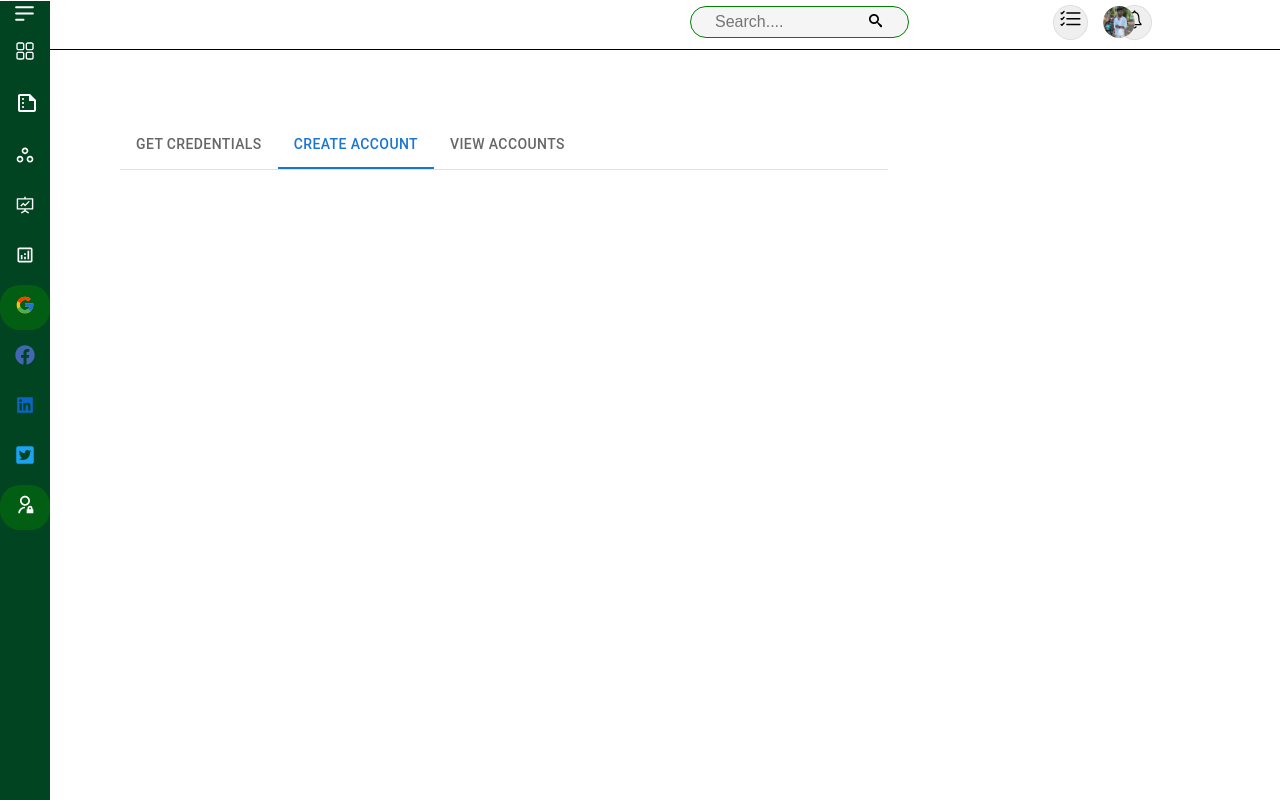
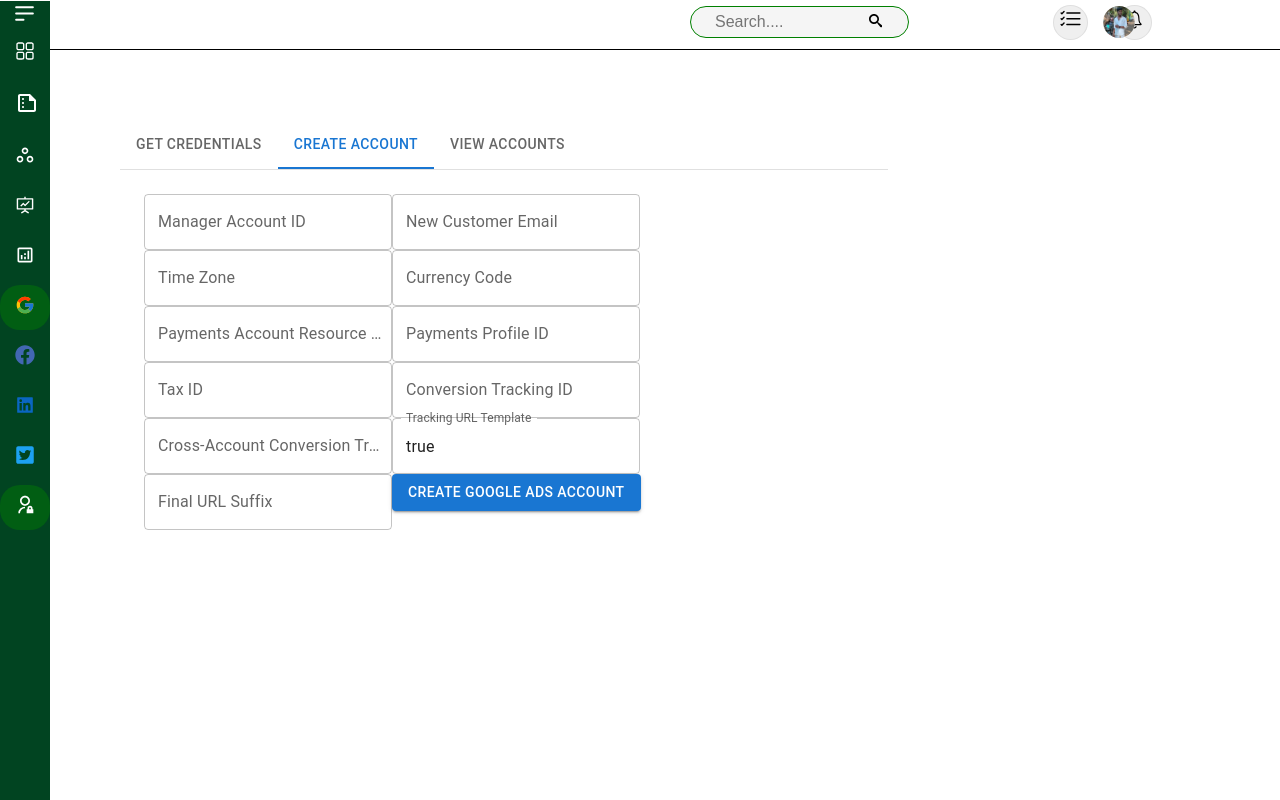
Before and after one commit to Sathishkumar-Ramachandran/CBMS, a React (Create React App) app: page /admin/google/mediasetup in a window 1280 px wide. Both pictures are taken after a click on the tab "CREATE ACCOUNT". Built offline with nearby package versions, Linux system fonts and the light colour scheme.

Commit message:
Google Ads Account

```diff
--- /dev/null
+++ b/src/Components/google/createaccount.js
@@ -0,0 +1,107 @@
+import React, { useState } from 'react';
+import axios from 'axios';
+import { TextField, FormControl, InputLabel, Select, MenuItem, Button } from '@mui/material';
+
+const CreateGoogleAdsAccountForm = () => {
+  const [managerAccountId, setManagerAccountId] = useState('');
+  const [newCustomerEmail, setNewCustomerEmail] = useState('');
+  const [timeZone, setTimeZone] = useState('');
+  const [currencyCode, setCurrencyCode] = useState('');
+  const [paymentsAccountResourceName, setPaymentsAccountResourceName] = useState('');
+  const [paymentsProfileId, setPaymentsProfileId] = useState('');
+  const [taxId, setTaxId] = useState('');
+  const [conversionTrackingId, setConversionTrackingId] = useState('');
+  const [crossAccountConversionTrackingId, setCrossAccountConversionTrackingId] = useState('');
+  const [trackingUrlTemplate, setTrackingUrlTemplate] = useState('');
+  const [finalUrlSuffix, setFinalUrlSuffix] = useState('');
+  const [error, setError] = useState('');
+
+  const handleSubmit = async (event) => {
+    event.preventDefault();
+    try {
+      const response = await axios.post('/create_google_ads_account', {
+        manager_account_id: managerAccountId,
+        new_customer_email: newCustomerEmail,
+        time_zone: timeZone,
+        currency_code: currencyCode,
+        payments_account_resource_name: paymentsAccountResourceName,
+        payments_profile_id: paymentsProfileId,
+        tax_id: taxId,
+        conversion_tracking_id: conversionTrackingId,
+        cross_account_conversion_tracking_id: crossAccountConversionTrackingId,
+        tracking_url_template: trackingUrlTemplate,
+        final_url_suffix: finalUrlSuffix,
+      });
+      console.log(response.data);
+      // Do something with the new customer account ID
+    } catch (error) {
+      console.error(error);
+      setError('An error occurred while creating the Google Ads account. Please try again.');
+    }
+  };
+
+  return (
+    <form onSubmit={handleSubmit}>
+      <TextField
+        label="Manager Account ID"
+        value={managerAccountId}
+        onChange={(event) => setManagerAccountId(event.target.value)}
+      />
+      <TextField
+        label="New Customer Email"
+        value={newCustomerEmail}
+        onChange={(event) => setNewCustomerEmail(event.target.value)}
+      />
+      <TextField
+        label="Time Zone"
+        value={timeZone}
+        onChange={(event) => setTimeZone(event.target.value)}
+      />
+      <TextField
+        label="Currency Code"
+        value={currencyCode}
+        onChange={(event) => setCurrencyCode(event.target.value)}
+      />
+      <TextField
+        label="Payments Account Resource Name"
+        value={paymentsAccountResourceName}
+        onChange={(event) => setPaymentsAccountResourceName(event.target.value)}
+      />
+      <TextField
+        label="Payments Profile ID"
+        value={paymentsProfileId}
+        onChange={(event) => setPaymentsProfileId(event.target.value)}
+      />
+      <TextField
+        label="Tax ID"
+        value={taxId}
+        onChange={(event) => setTaxId(event.target.value)}
+      />
+      <TextField
+        label="Conversion Tracking ID"
+        value={conversionTrackingId}
+        onChange={(event) => setConversionTrackingId(event.target.value)}
+      />
+      <TextField
+        label="Cross-Account Conversion Tracking ID"
+        value={crossAccountConversionTrackingId}
+        onChange={(event) => setCrossAccountConversionTrackingId(event.target.value)}
+      />
+      <TextField
+        label="Tracking URL Template"
+        value         onChange={(event) => setTrackingUrlTemplate(event.target.value)}
+        />
+        <TextField
+          label="Final URL Suffix"
+          value={finalUrlSuffix}
+          onChange={(event) => setFinalUrlSuffix(event.target.value)}
+        />
+        {error && <p style={{ color: 'red' }}>{error}</p>}
+        <Button variant="contained" color="primary" type="submit">
+          Create Google Ads Account
+        </Button>
+      </form>
+    );
+  };
+
+  export default CreateGoogleAdsAccountForm;
--- a/src/Pages/Google/Mediasetup.js
+++ b/src/Pages/Google/Mediasetup.js
@@ -7,6 +7,7 @@
 import Box from '@mui/material/Box';
 import Googleaccount from "./googleaccount";
 import Viewaccounts from "./viewaccounts";
+import CreateGoogleAdsAccountForm from '../../Components/google/createaccount.js';
 
 function TabPanel(props) {
   const { children, value, index, ...other } = props;
@@ -61,10 +62,10 @@
         <Googleaccount />
       </TabPanel>
       <TabPanel value={value} index={1}>
-        <Viewaccounts />
+        <CreateGoogleAdsAccountForm />
       </TabPanel>
       <TabPanel value={value} index={2}>
-        Item Three
+        <Viewaccounts />
       </TabPanel>
     </Box>
   );
--- a/src/Pages/Google/viewaccounts.js
+++ b/src/Pages/Google/viewaccounts.js
@@ -1,9 +1,128 @@
-import React from "react";
+import React, { useState, useEffect } from "react";
+import {
+  Table,
+  TableBody,
+  TableCell,
+  TableContainer,
+  TableHead,
+  TableRow,
+  Paper,
+  CircularProgress,
+  Button,
+  Dialog,
+  DialogTitle,
+  DialogContent,
+  DialogActions,
+  Typography,
+} from "@mui/material";
+import axios from "axios";
+
+const AccountDialog = ({ account, open, handleClose }) => {
+    return (
+      <Dialog open={open} onClose={handleClose}>
+        <DialogTitle>{account.name}</DialogTitle>
+        <DialogContent>
+
+          <Typography>ID: {account.id}</Typography>
+          <Typography>Email: {account.email}</Typography>
+          <Typography>Country: {account.country}</Typography>
+        </DialogContent>
+        <DialogActions>
+          <Button onClick={handleClose}>Close</Button>
+        </DialogActions>
+      </Dialog>
+    );
+  };
+
+const AccountTable = ({ accounts, loading }) => {
+    const [selectedAccount, setSelectedAccount] = useState(null);
+    const [dialogOpen, setDialogOpen] = useState(false);
+
+    const handleOpenDialog = async (account) => {
+        try {
+          const response = await axios.get(`/accounts/${account.id}`);
+          setSelectedAccount(response.data);
+          setDialogOpen(true);
+        } catch (error) {
+          console.error(error);
+        }
+      };
+
+
+    const handleCloseDialog = () => {
+      setDialogOpen(false);
+    };
+
+    if (loading) {
+      return <CircularProgress />;
+    }
+
+    return (
+      <>
+        <TableContainer component={Paper}>
+          <Table aria-label="accounts table">
+            <TableHead>
+              <TableRow>
+                <TableCell>ID</TableCell>
+                <TableCell>Name</TableCell>
+                <TableCell></TableCell>
+              </TableRow>
+            </TableHead>
+            <TableBody>
+              {accounts.map((account) => (
+                <TableRow key={account.id}>
+                  <TableCell component="th" scope="row">
+                    {account.id}
+                  </TableCell>
+                  <TableCell>{account.name}</TableCell>
+                  <TableCell>
+                    <Button
+                      variant="outlined"
+                      onClick={() => handleOpenDialog(account)}
+                    >
+                      View Details
+                    </Button>
+                  </TableCell>
+                </TableRow>
+              ))}
+            </TableBody>
+          </Table>
+        </TableContainer>
+        {selectedAccount && (
+          <AccountDialog
+            account={selectedAccount}
+            open={dialogOpen}
+            handleClose={handleCloseDialog}
+          />
+        )}
+      </>
+    );
+  };
 
 const Viewaccounts = () => {
-    return(
-        <></>
-    )
-}
+  const [accounts, setAccounts] = useState([]);
+  const [loading, setLoading] = useState(true);
+
+  useEffect(() => {
+    async function fetchData() {
+      try {
+        const response = await axios.get("/accounts");
+        setAccounts(response.data);
+        setLoading(false);
+      } catch (error) {
+        console.error(error);
+        setLoading(false);
+      }
+    }
+    fetchData();
+  }, []);
+
+  return (
+    <div>
+      <h1>Accounts</h1>
+      <AccountTable accounts={accounts} loading={loading} />
+    </div>
+  );
+};
 
 export default Viewaccounts;
```
Also changed, not shown: 1 other file (tests, documents, lock files or other folders).
